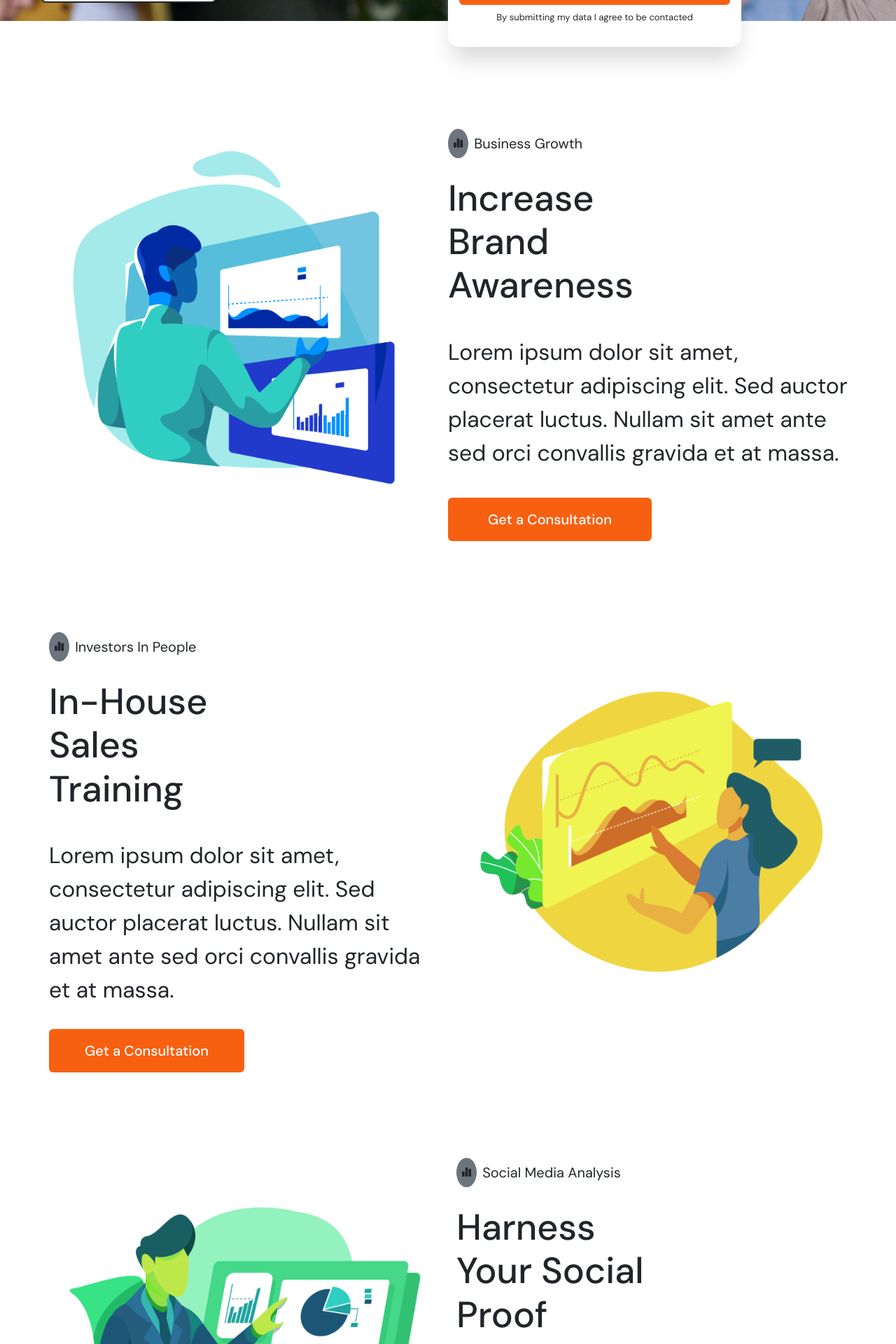
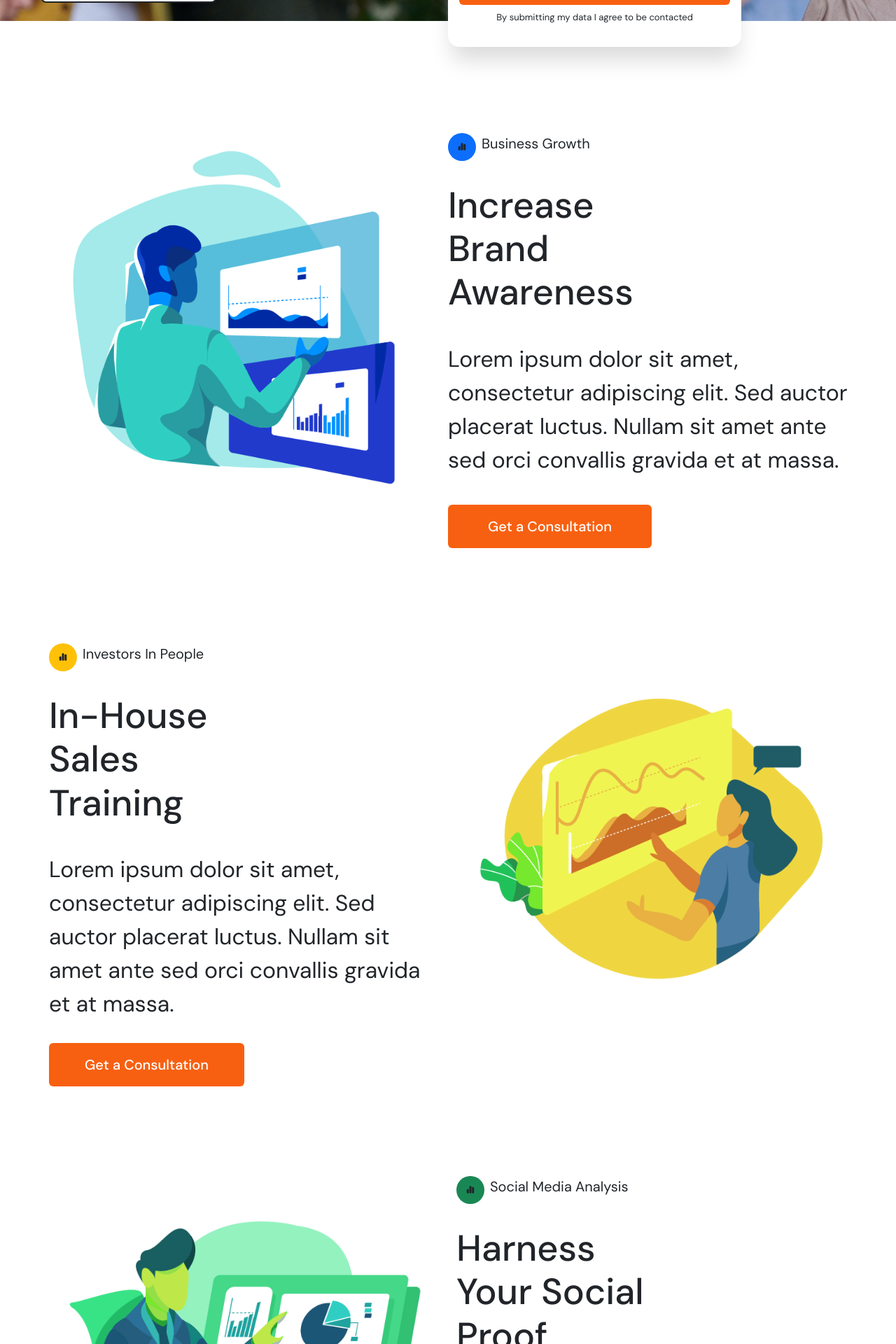
Before and after one commit to Trotteriniku/proj-html-vuejs, a Vue app: page / in a window 1280 px wide. Shown: the part 766-2686 px from the top of the page at 70% size. Built offline with nearby package versions, Linux system fonts and the light colour scheme.

Commit message:
HalfCardComponent fix

```diff
--- a/src/components/HalfCardComponent.vue
+++ b/src/components/HalfCardComponent.vue
@@ -9,10 +9,13 @@
 
 
             <div class="col-6 p-0 ">
-                <span style="width: 40.8px; height: 40.8px;" class=" rounded-circle  bg-secondary p-2 me-2 ">
+                <div class="d-flex">
+                    <div style="width: 40px; height: 40px;" class=" rounded-circle  bg-primary p-2 me-2 d-flex justify-content-center align-items-center">
                         <i class="fa-solid fa-chart-simple fa-xs"></i>
-                </span>
+                    </div>
                     <span  >{{ store.elements[0].argument }}</span>
+                </div>
+
                 <h2 class="w-50 py-3 my-3">{{ store.elements[0].title }}</h2>
                 <p  class="py-2 my-3">{{ store.elements[0].mainText }}</p>
                 <a class="btn btn-outline-success  my-btn w-50 px-4 py-3 my-3" ><span class="mx-3 fw-medium  ">Get a Consultation</span></a>
@@ -24,10 +27,12 @@
             <img src="/publicImages/img2.svg" alt="image" class="w-100">
             </div>
             <div class="col-6">
-                <span style="max-width: 50px; max-height: 40.8px;"  class=" rounded-circle  bg-secondary p-2 me-2 ">
+                <div class="d-flex">
+                    <div style="width: 40px; height: 40px;"  class=" rounded-circle  bg-warning p-2 me-2 d-flex justify-content-center align-items-center">
                         <i class="fa-solid fa-chart-simple fa-xs " ></i>
-                </span>
+                    </div>
                     <span >{{ store.elements[1].argument }}</span>
+                </div>
                 <h2 class="w-50 py-3 my-3">{{ store.elements[1].title }}</h2>
                 <p class="py-2 my-3">{{ store.elements[1].mainText }}</p>
                 <a class="btn btn-outline-success  my-btn w-50 px-4 py-3 my-2" ><span class="mx-3 fw-medium  ">Get a Consultation</span></a>
@@ -40,10 +45,13 @@
             </div>
 
             <div class="col-6">
-                <span style="width: 40.8px; height: 40.8px;" class=" rounded-circle  bg-secondary p-2 me-2">
+                <div class="d-flex">
+                    <div style="width: 40px; height: 40px;" class=" rounded-circle  bg-success p-2 me-2 d-flex justify-content-center align-items-center ">
                         <i class="fa-solid fa-chart-simple fa-xs"></i>
-                </span>
+                    </div>
                     <span >{{ store.elements[2].argument }}</span>
+                </div>
+
                 <h2 class="w-50 py-3 my-3">{{ store.elements[2].title }}</h2>
                 <p class="py-2 my-3">{{ store.elements[2].mainText }}</p>
                 <a class="btn btn-outline-success  my-btn w-50 px-4 py-3 my-2 " ><span class="mx-3 fw-medium  ">Get a Consultation</span></a>
```
Lines whose indentation alone changed are shown as unchanged.
